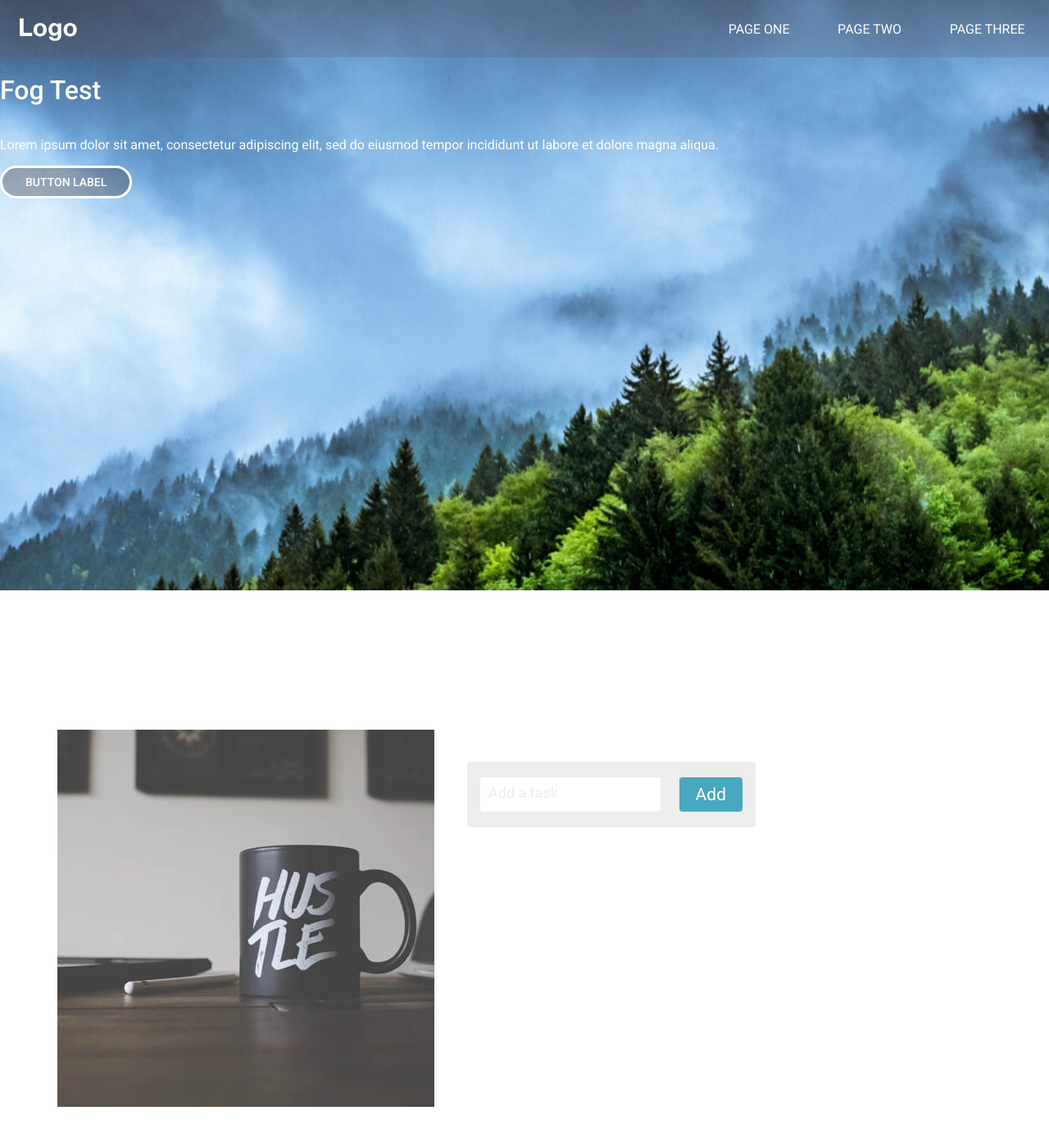
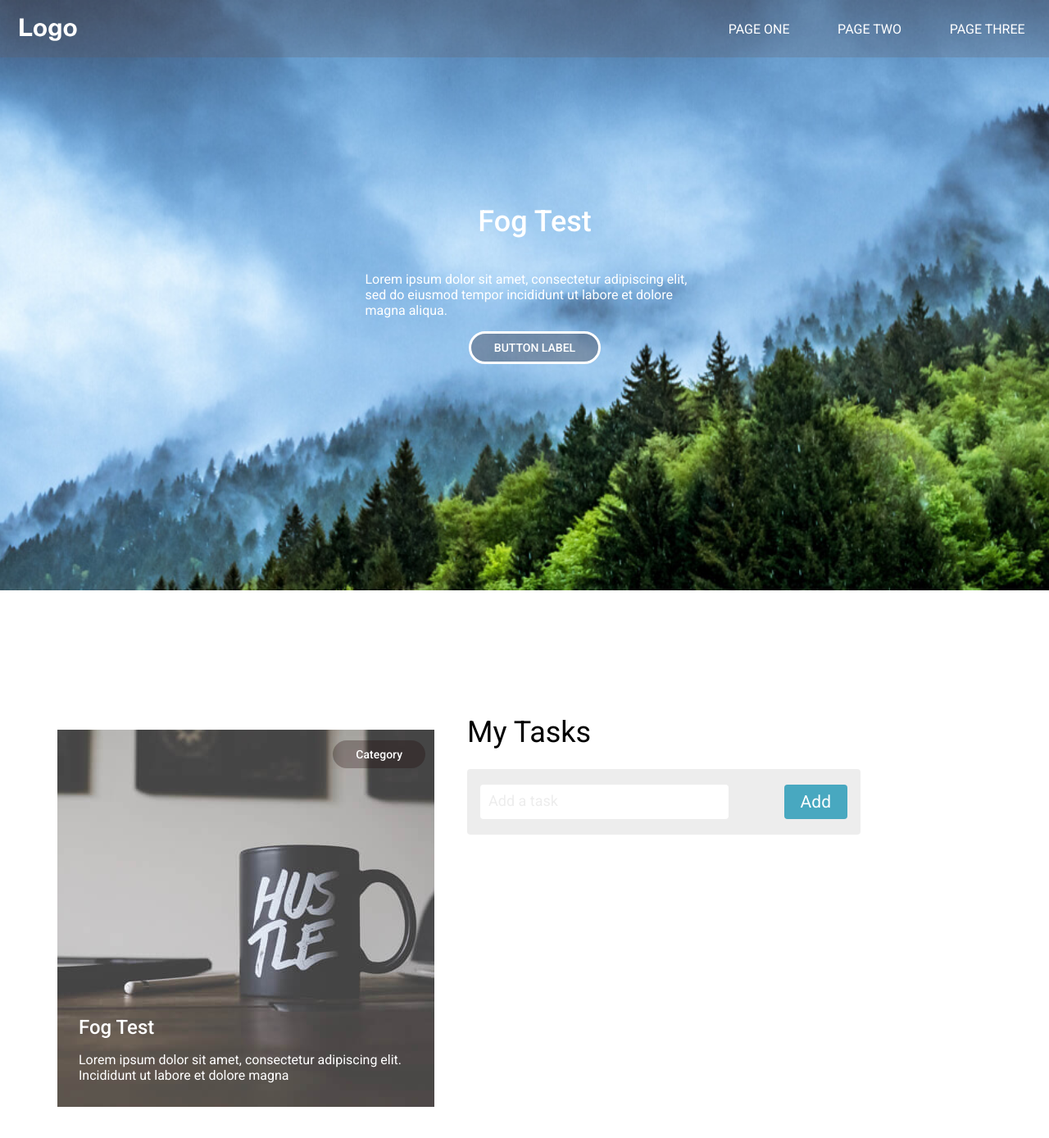
Before and after one commit to lourencofelipe/react-front-ts, a Next.js app: page / in a window 1280 px wide. Shown: the top 1388 px of the page at 82% size. Built offline with nearby package versions, Linux system fonts and the light colour scheme.

Commit message:
feat: Adding components

```diff
--- a/src/components/main/Main.tsx
+++ b/src/components/main/Main.tsx
@@ -8,4 +8,5 @@ export const Main = styled.div`
 
     display: flex;
     flex-direction: column;
+
 `
--- a/src/components/title/Title.tsx
+++ b/src/components/title/Title.tsx
@@ -3,14 +3,16 @@ import styled from 'styled-components';
 const TitleStyled = styled.h1`
     font-family: roboto;
     font-weight: 500;
+    font-size: 36px;
     color: #ffffff;
 
 `
 
 type TitleProps = {
     children: string;
+    style?: React.CSSProperties;
 }
 
-export const Title = ({ children}: TitleProps) => (
-    <TitleStyled>{ children }</TitleStyled>
+export const Title = ({ children, style} : TitleProps) => (
+    <TitleStyled style={style}>{ children }</TitleStyled>
 )
--- a/src/pages/index.tsx
+++ b/src/pages/index.tsx
@@ -74,7 +74,7 @@ const ImageTopPosition = styled.div`
 
 const ImageBottomPosition = styled.div`
   padding-right: 20px;
-
+  position: relative;
   display: flex;
   justify-content: center;
 
@@ -94,13 +94,19 @@ const TasksPosition = styled.div`
   @media screen and (max-width: 480px) {
     width: 100%;
     padding: 0px;
-
   }
 
 `
 
+const TitleTaskStyled = styled.h1`
+  color: black;
+  font-family: roboto;
+  font-weight: 400;
+  font-size: 36px;
+`
+
 const TaskItem = styled.div`
-  width: 50%;
+  width: 70%;
 
   display: flex;
   flex-direction: column;
@@ -114,12 +120,34 @@ const BannerTopItems = styled.div`
 
   display: flex;
   flex-direction: column;
+  margin-left: 25px;
+  margin-top: 55px;
 
   @media screen and (max-width: 480px) {
     width: 90%;
-    margin-left: 25px;
-    margin-top: 55px;
+    align-items: start;
   }
+
+  @media screen and (min-width: 768px) {
+    align-items: center;
+  }
+`
+
+const BannerTopPosition = styled.div`
+    display: flex;
+    flex-direction: column;
+
+    @media screen and (min-width: 768px) {
+      width: 33%;
+      margin-top: 100px;
+      align-items: center;
+    }
+
+    @media screen and (min-width: 768px) and (max-width: 960px) {
+      width: 50%;
+      margin-top: 100px;
+      align-items: center;
+    }
 `
 
 const TaskName = styled(Paragraph)`
@@ -127,7 +155,7 @@ const TaskName = styled(Paragraph)`
   font-size: 20px;
   width: 38%;
   padding-left: 15px;
-
+  color: black;
 
   display: flex;
   align-items: start;
@@ -140,7 +168,7 @@ const TaskName = styled(Paragraph)`
 
 const InputPosition = styled.div`
   background-color: #ededed;
-  width: 50%;
+  width: 70%;
   border-radius: 4px;
   border: none;
   padding: 19px 16px 19px 16px;
@@ -185,6 +213,40 @@ const ButtonLabel = styled(Button)`
   border-radius: 30px;
   white-space: nowrap;
 
+  font-family: roboto;
+  text-align: center;
+  font-weight: 500;
+  font-size: 14px;
+
+  color: #ffffff;
+  border: solid 3px #ffffff;
+  cursor: pointer;
+`
+
+const TextBottomLeft = styled.div`
+  position: absolute;
+  bottom: 8px;
+  left: 16px;
+  margin-left: 10px;
+  margin-bottom: 5px;
+  display: flex;
+  flex-direction: column;
+  justify-content: flex-start;
+`
+
+const ButtonTopRight = styled.div`
+  position: absolute;
+  top: 8px;
+  right: 16px;
+  margin-right: 15px;
+  margin-top: 5px;
+`
+
+const ButtonCategory = styled(Button)`
+  background: rgb(27 0 0 / 28%);
+  padding: 9px 28px 9px 28px;
+  border-radius: 30px;
+  white-space: nowrap;
 
   font-family: roboto;
   text-align: center;
@@ -192,7 +254,7 @@ const ButtonLabel = styled(Button)`
   font-size: 14px;
 
   color: #ffffff;
-  border: solid 3px #ffffff;
+  border: none;
   cursor: pointer;
 `
 
@@ -238,6 +300,7 @@ const Home: NextPage = () => {
             </PageButtonPosition>
           </NavBar>
           <BannerTopItems>
+            <BannerTopPosition>
             <Title>Fog Test</Title>
             <Paragraph>Lorem ipsum dolor sit amet,
               consectetur adipiscing elit,
@@ -246,17 +309,25 @@ const Home: NextPage = () => {
             <div>
               <ButtonLabel>BUTTON LABEL</ButtonLabel>
             </div>
+            </BannerTopPosition>
           </BannerTopItems>
 
         </TopBanner>
 
         <BottomBanner>
           <ImageBottomPosition>
-            <Image src={tile1} quality={100} alt="Category"/>
+            <Image src={tile1} quality={100} alt="Category" />
+            <ButtonTopRight>
+            <ButtonCategory>Category</ButtonCategory>
+            </ButtonTopRight>
+            <TextBottomLeft>
+              <Title style={{fontSize: '24px', marginBottom: '0px'}}>Fog Test</Title>
+              <Paragraph style={{}}>Lorem ipsum dolor sit amet, consectetur adipiscing elit. Incididunt ut labore et dolore magna</Paragraph>
+            </TextBottomLeft>
           </ImageBottomPosition>
 
           <TasksPosition>
-            <Title>My Tasks</Title>
+            <TitleTaskStyled>My Tasks</TitleTaskStyled>
             <TaskItem>
                 {tasks.map((task, i) => (
                   <div key={task + i} style={{ display: 'flex'}}>
```
